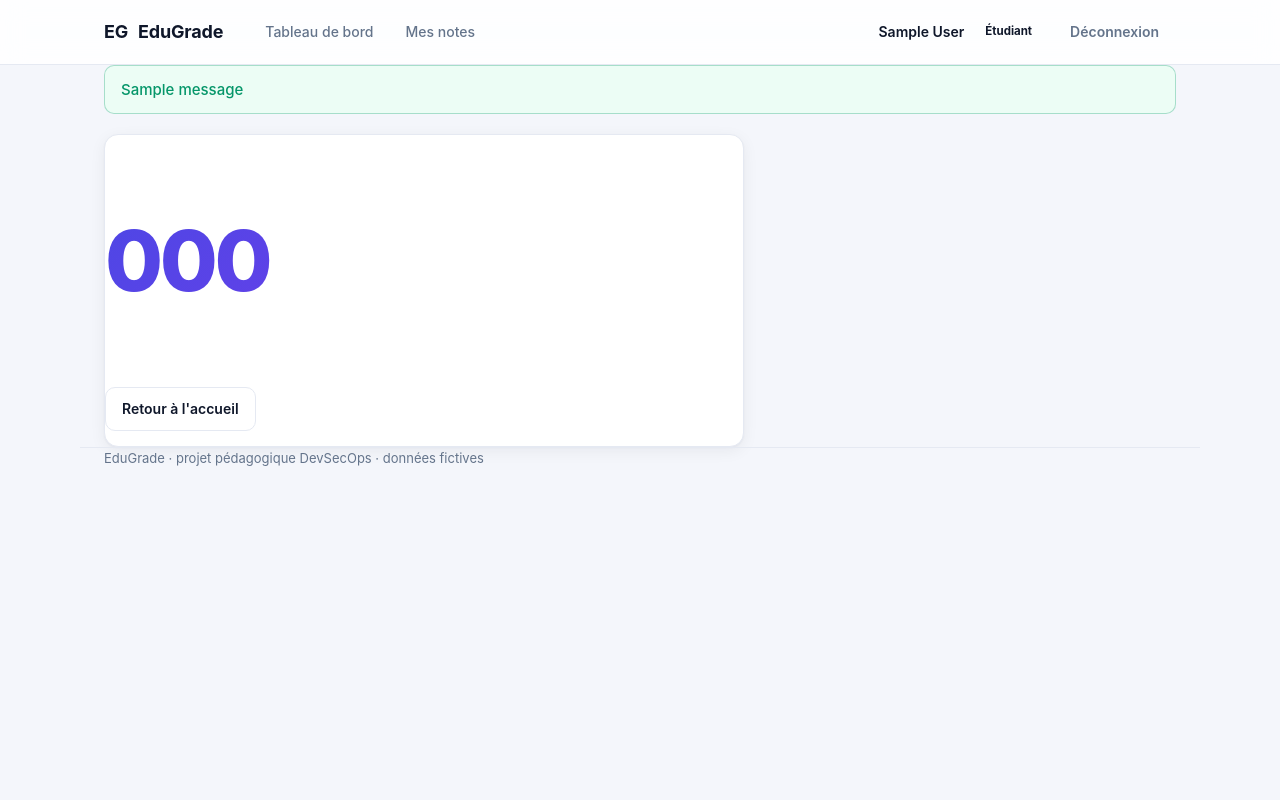
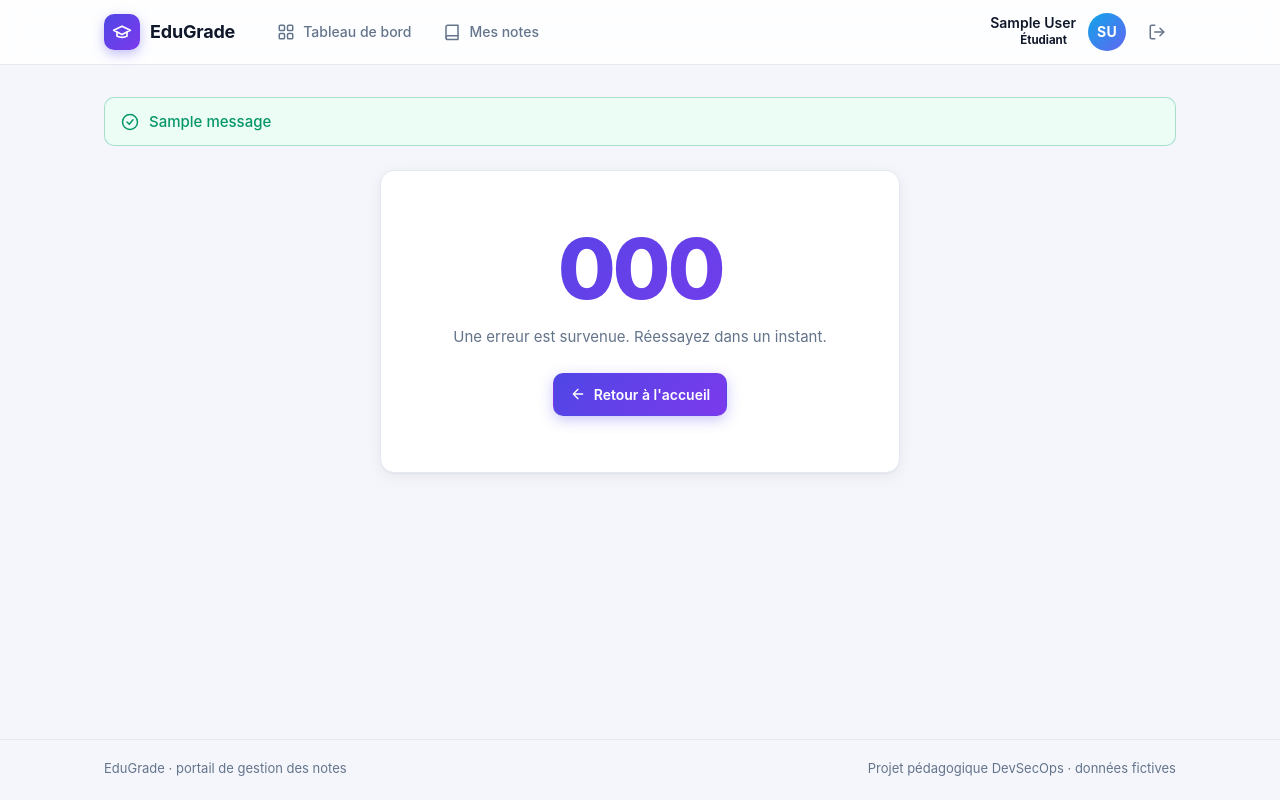
Before and after one commit to emirghdiri/edugrade-devsecops, a Flask app: template app/templates/errors/error.html in a window 1280 px wide. Run offline with Flask 3, Linux system fonts and the light colour scheme; the visitor is signed in with stand-in values (Sample User, id 1); the template is opened without the code that fills it: most values are stand-ins (such as "Sample title", 1, 10 or a date in 2020); one stand-in notice (Sample message) is shown; some libraries are stand-ins or nearby versions.

Commit message:
feat(ui): ajoute les composants Jinja (icônes SVG, avatars, notes, mentions) et le gabarit commun

```diff
--- /dev/null
+++ b/app/templates/_flashes.html
@@ -0,0 +1,9 @@
+{% import "_ui.html" as ui with context %}
+{% with messages = get_flashed_messages(with_categories=true) %}
+  {% for category, message in messages %}
+    <div class="alert alert-{{ category }}" role="{{ 'alert' if category == 'error' else 'status' }}">
+      {{ ui.icon({"error": "alert", "success": "check"}.get(category, "info")) }}
+      <span>{{ message }}</span>
+    </div>
+  {% endfor %}
+{% endwith %}
--- /dev/null
+++ b/app/templates/_ui.html
@@ -0,0 +1,51 @@
+{# Composants d'interface réutilisables (icônes SVG intégrées, avatars, notes). #}
+
+{% macro icon(name, size=18) -%}
+<svg class="icon" width="{{ size }}" height="{{ size }}" viewBox="0 0 24 24" fill="none" stroke="currentColor" stroke-width="2" stroke-linecap="round" stroke-linejoin="round" aria-hidden="true">
+{%- if name == "cap" -%}<path d="M22 10 12 5 2 10l10 5 10-5Z"/><path d="M6 12v5c3 2 9 2 12 0v-5"/>
+{%- elif name == "grid" -%}<rect x="3" y="3" width="7" height="7" rx="1.5"/><rect x="14" y="3" width="7" height="7" rx="1.5"/><rect x="3" y="14" width="7" height="7" rx="1.5"/><rect x="14" y="14" width="7" height="7" rx="1.5"/>
+{%- elif name == "book" -%}<path d="M4 19.5A2.5 2.5 0 0 1 6.5 17H20V3H6.5A2.5 2.5 0 0 0 4 5.5z"/><path d="M4 19.5A2.5 2.5 0 0 0 6.5 22H20v-5"/>
+{%- elif name == "users" -%}<path d="M16 21v-2a4 4 0 0 0-4-4H6a4 4 0 0 0-4 4v2"/><circle cx="9" cy="7" r="4"/><path d="M22 21v-2a4 4 0 0 0-3-3.87"/><path d="M16 3.13a4 4 0 0 1 0 7.75"/>
+{%- elif name == "logout" -%}<path d="M9 21H5a2 2 0 0 1-2-2V5a2 2 0 0 1 2-2h4"/><path d="m16 17 5-5-5-5"/><path d="M21 12H9"/>
+{%- elif name == "search" -%}<circle cx="11" cy="11" r="7"/><path d="m20 20-3.5-3.5"/>
+{%- elif name == "plus" -%}<path d="M12 5v14M5 12h14"/>
+{%- elif name == "edit" -%}<path d="M12 20h9"/><path d="M16.5 3.5a2.1 2.1 0 0 1 3 3L7 19l-4 1 1-4Z"/>
+{%- elif name == "eye" -%}<path d="M2 12s3.5-7 10-7 10 7 10 7-3.5 7-10 7S2 12 2 12Z"/><circle cx="12" cy="12" r="3"/>
+{%- elif name == "chart" -%}<path d="M3 3v18h18"/><path d="m7 15 4-4 3 3 5-6"/>
+{%- elif name == "award" -%}<circle cx="12" cy="8" r="6"/><path d="M8.5 13 7 22l5-3 5 3-1.5-9"/>
+{%- elif name == "calendar" -%}<rect x="3" y="4" width="18" height="18" rx="2"/><path d="M16 2v4M8 2v4M3 10h18"/>
+{%- elif name == "alert" -%}<circle cx="12" cy="12" r="10"/><path d="M12 8v4M12 16h.01"/>
+{%- elif name == "check" -%}<circle cx="12" cy="12" r="10"/><path d="m8 12 3 3 5-6"/>
+{%- elif name == "info" -%}<circle cx="12" cy="12" r="10"/><path d="M12 16v-4M12 8h.01"/>
+{%- elif name == "lock" -%}<rect x="4" y="11" width="16" height="10" rx="2"/><path d="M8 11V7a4 4 0 0 1 8 0v4"/>
+{%- elif name == "mail" -%}<rect x="2" y="4" width="20" height="16" rx="2"/><path d="m22 7-10 6L2 7"/>
+{%- elif name == "back" -%}<path d="M19 12H5M12 19l-7-7 7-7"/>
+{%- elif name == "shield" -%}<path d="M12 22s8-4 8-10V5l-8-3-8 3v7c0 6 8 10 8 10Z"/>
+{%- elif name == "trend" -%}<path d="m22 7-8.5 8.5-5-5L2 17"/><path d="M16 7h6v6"/>
+{%- elif name == "down" -%}<path d="m22 17-8.5-8.5-5 5L2 7"/><path d="M16 17h6v-6"/>
+{%- elif name == "clock" -%}<circle cx="12" cy="12" r="10"/><path d="M12 6v6l4 2"/>
+{%- endif -%}
+</svg>
+{%- endmacro %}
+
+{% macro initials(name) -%}
+{%- for part in name.split()[:2] %}{{ part[0]|upper }}{% endfor -%}
+{%- endmacro %}
+
+{% macro avatar(name, seed=0, size="") -%}
+<span class="avatar a{{ seed % 6 }}{{ ' avatar-' ~ size if size }}" aria-hidden="true">{{ initials(name) }}</span>
+{%- endmacro %}
+
+{% macro grade(value) -%}
+{%- set x = value|float -%}
+<span class="grade {{ 'g-high' if x >= 14 else ('g-mid' if x >= 10 else 'g-low') }}">{{ "%.2f"|format(x) }}</span>
+{%- endmacro %}
+
+{% macro mention(value) -%}
+{%- set x = value|float -%}
+{%- if x >= 16 %}Très bien{% elif x >= 14 %}Bien{% elif x >= 12 %}Assez bien{% elif x >= 10 %}Passable{% else %}Insuffisant{% endif -%}
+{%- endmacro %}
+
+{% macro subject(name) -%}
+<span class="subject s{{ config.SUBJECTS.index(name) % 5 if name in config.SUBJECTS else 0 }}">{{ name }}</span>
+{%- endmacro %}
--- a/app/templates/base.html
+++ b/app/templates/base.html
@@ -1,49 +1,59 @@
+{% import "_ui.html" as ui with context %}
 <!doctype html>
 <html lang="fr">
 <head>
   <meta charset="utf-8">
   <meta name="viewport" content="width=device-width, initial-scale=1">
   <title>{% block title %}EduGrade{% endblock %} · EduGrade</title>
+  <link rel="icon" href="{{ url_for('static', filename='favicon.svg') }}" type="image/svg+xml">
   <link rel="stylesheet" href="{{ url_for('static', filename='style.css') }}">
 </head>
 <body>
+  {% block topbar %}
   <header class="topbar">
     <div class="container topbar-inner">
-      <a class="brand" href="{{ url_for('auth.login') if not session.user_id else '/' }}">
-        <span class="brand-mark">EG</span> EduGrade
+      <a class="brand" href="/">
+        <span class="logo">{{ ui.icon("cap", 20) }}</span> EduGrade
       </a>
       {% if session.user_id %}
-      <nav class="nav">
+      <nav class="nav" aria-label="Navigation principale">
         {% if session.role == 'teacher' %}
-          <a href="{{ url_for('teacher.students') }}">Étudiants</a>
+          <a href="{{ url_for('teacher.students') }}" class="{{ 'active' if request.blueprint == 'teacher' or request.endpoint == 'student.grades' }}">{{ ui.icon("users") }}<span>Étudiants</span></a>
         {% else %}
-          <a href="{{ url_for('student.dashboard') }}">Tableau de bord</a>
-          <a href="{{ url_for('student.grades', student_id=session.user_id) }}">Mes notes</a>
+          <a href="{{ url_for('student.dashboard') }}" class="{{ 'active' if request.endpoint == 'student.dashboard' }}">{{ ui.icon("grid") }}<span>Tableau de bord</span></a>
+          <a href="{{ url_for('student.grades', student_id=session.user_id) }}" class="{{ 'active' if request.endpoint == 'student.grades' }}">{{ ui.icon("book") }}<span>Mes notes</span></a>
         {% endif %}
       </nav>
       <div class="user">
-        <span class="user-name">{{ session.name }}</span>
-        <span class="badge badge-{{ session.role }}">{{ 'Enseignant' if session.role == 'teacher' else 'Étudiant' }}</span>
+        <div class="user-text">
+          <span class="user-name">{{ session.name }}</span>
+          <span class="badge badge-{{ session.role }}">{{ 'Enseignant' if session.role == 'teacher' else 'Étudiant' }}</span>
+        </div>
+        {{ ui.avatar(session.name, session.user_id) }}
         <form method="post" action="{{ url_for('auth.logout') }}" class="inline">
           <input type="hidden" name="csrf_token" value="{{ csrf_token() }}">
-          <button type="submit" class="btn btn-ghost">Déconnexion</button>
+          <button type="submit" class="btn btn-ghost btn-icon" title="Déconnexion" aria-label="Déconnexion">{{ ui.icon("logout") }}</button>
         </form>
       </div>
       {% endif %}
     </div>
   </header>
+  {% endblock %}
 
-  <main class="container">
-    {% with messages = get_flashed_messages(with_categories=true) %}
-      {% for category, message in messages %}
-        <div class="alert alert-{{ category }}">{{ message }}</div>
-      {% endfor %}
-    {% endwith %}
+  {% block main %}
+  <main class="container page">
+    {% include "_flashes.html" %}
     {% block content %}{% endblock %}
   </main>
+  {% endblock %}
 
-  <footer class="footer container">
-    EduGrade · projet pédagogique DevSecOps · données fictives
+  {% block footer %}
+  <footer class="footer">
+    <div class="container">
+      <span>EduGrade · portail de gestion des notes</span>
+      <span>Projet pédagogique DevSecOps · données fictives</span>
+    </div>
   </footer>
+  {% endblock %}
 </body>
 </html>
--- a/app/templates/errors/error.html
+++ b/app/templates/errors/error.html
@@ -1,9 +1,15 @@
 {% extends "base.html" %}
+{% import "_ui.html" as ui with context %}
 {% block title %}Erreur {{ code }}{% endblock %}
 {% block content %}
-<section class="card card-narrow center">
-  <p class="error-code">{{ code }}</p>
+<section class="card error-page">
+  <div class="error-code">{{ code }}</div>
   <h1>{{ message }}</h1>
-  <p><a class="btn" href="/">Retour à l'accueil</a></p>
+  <p>
+    {%- if code == 403 %}Vous n'avez pas les droits nécessaires pour accéder à cette page.
+    {%- elif code == 404 %}La page demandée n'existe pas ou a été déplacée.
+    {%- else %}Une erreur est survenue. Réessayez dans un instant.{% endif -%}
+  </p>
+  <a class="btn btn-primary" href="/">{{ ui.icon("back", 16) }} Retour à l'accueil</a>
 </section>
 {% endblock %}
```
